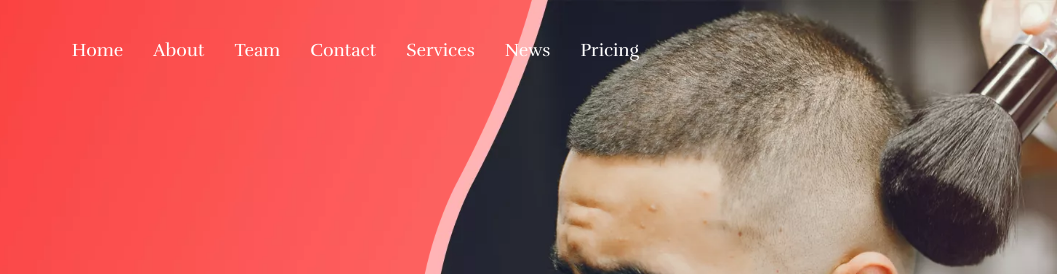
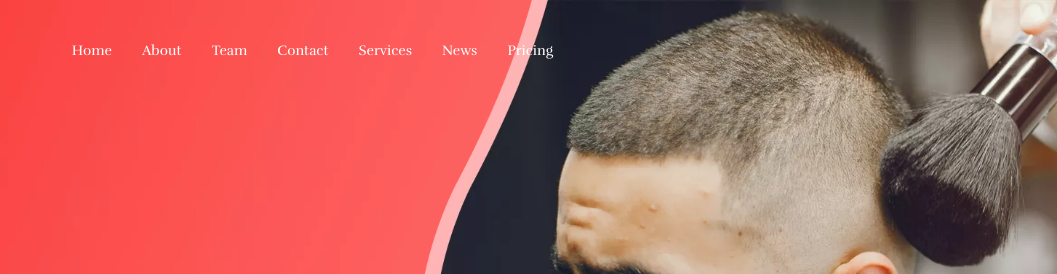
Before and after one commit to YousufMohammadi/hipstyle, a plain HTML site: page index.html in a window 1280 px wide. Shown: the top 274 px of the page, 223-1280 px from the left. Drawn offline with Linux system fonts and the light colour scheme.

Commit message:
link hover added

```diff
--- a/style.css
+++ b/style.css
@@ -32,8 +32,12 @@ body{
 .link{
     text-decoration: none;
     text-transform: capitalize;
-    font-size: 18px;
+    font-size: 14px;
     color: #fff;
+    transition: all 0.5s;
+}
+.link:hover{
+    color: #000;
 }
 /* header section finished */
 /* banner section started */
```
